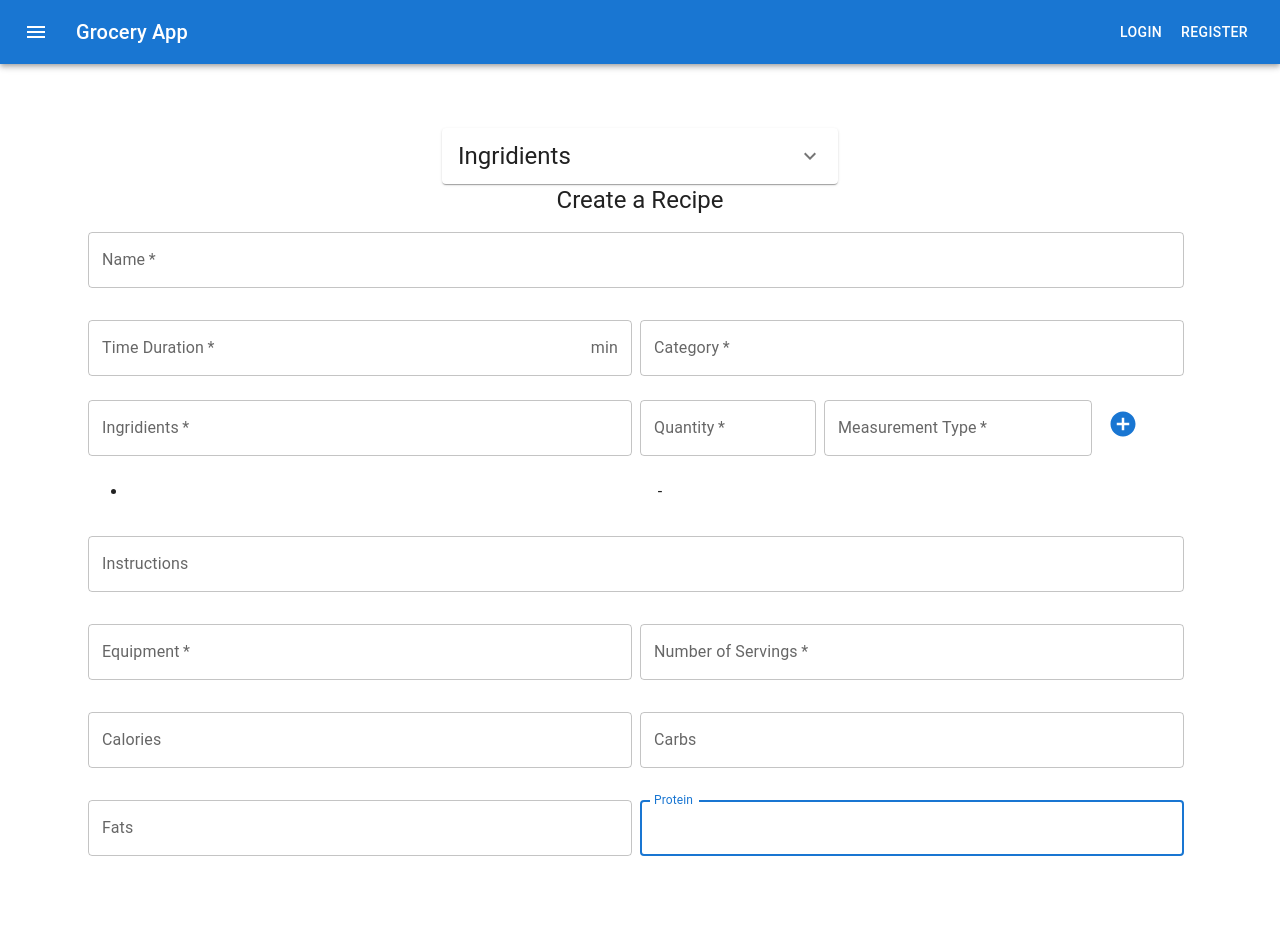
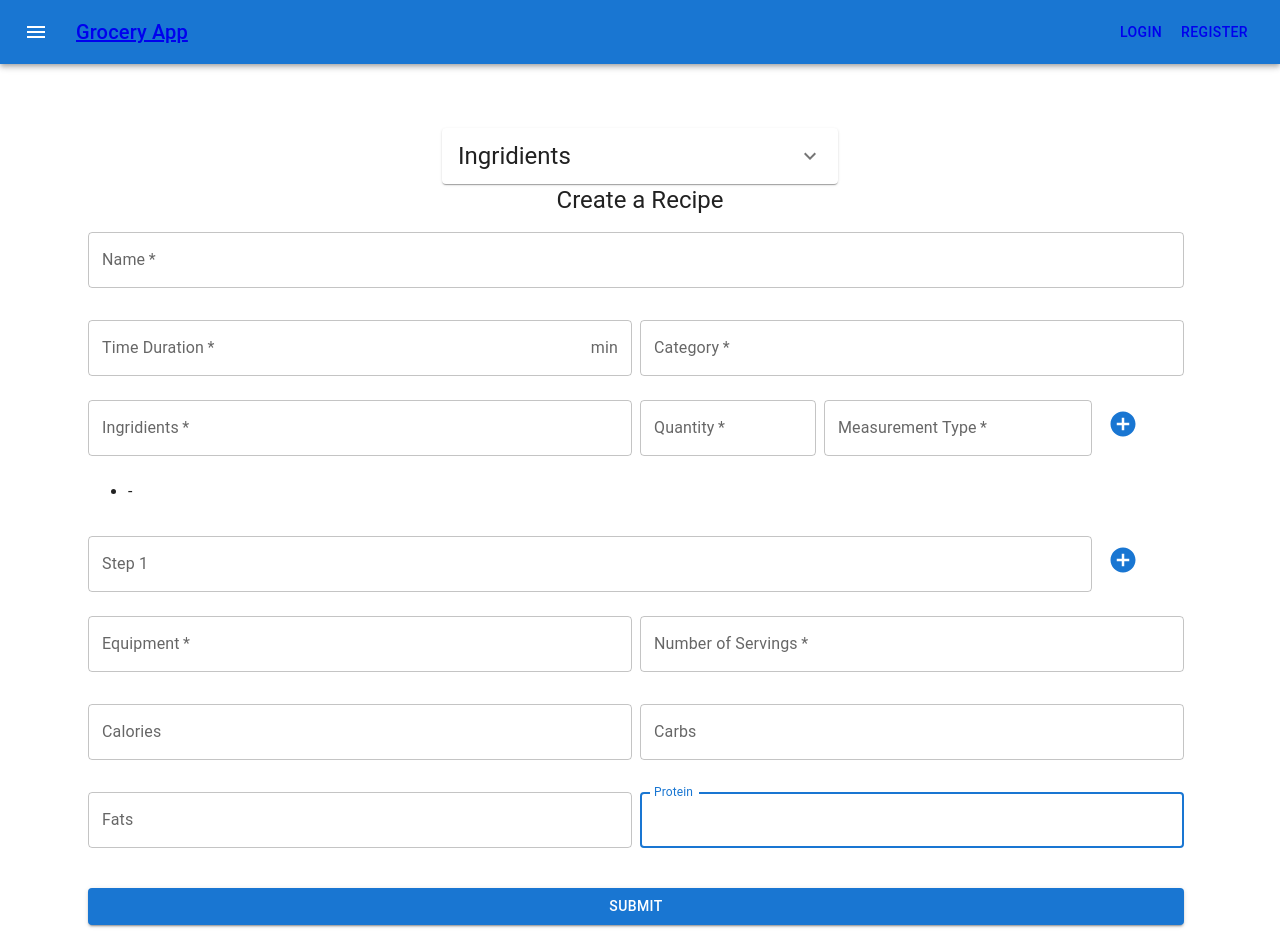
Before and after one commit to Motohoy122/grocery-app, a React (Create React App) app in the folder frontend/: page / in a window 1280 px wide. Before the commit the page ends 864 px from the top, so only its background shows below. Built offline with nearby package versions, Linux system fonts and the light colour scheme.

Commit message:
Added state management to login and register components

```diff
--- a/frontend/package.json
+++ b/frontend/package.json
@@ -15,6 +15,7 @@
     "react": "^18.2.0",
     "react-dom": "^18.2.0",
     "react-redux": "^8.0.2",
+    "react-router-dom": "^6.3.0",
     "react-scripts": "5.0.1",
     "web-vitals": "^2.1.4"
   },
--- a/frontend/src/App.js
+++ b/frontend/src/App.js
@@ -1,3 +1,4 @@
+import {BrowserRouter as Router, Routes, Route} from 'react-router-dom'
 import Navbar from './components/Navbar'
 import Login from './components/Login'
 import Register from './components/Register'
@@ -11,15 +12,22 @@ const theme = createTheme();
 
 const App = () => {
   return (
+    <>
+      <Router>
         <ThemeProvider theme={theme}>
           <CssBaseline />
           <Navbar />
           <Container>
-        {/* <Login /> */}
-        {/* <Register /> */}
-        <Dashboard />
+            <Routes>
+              <Route path='/' element={<Dashboard />} />
+              <Route path='/login' element={<Login />} />
+              <Route path='/register' element={<Register />} />
+
+            </Routes>
           </Container>
         </ThemeProvider>
+    </Router>
+    </>
 
   );
 }
--- a/frontend/src/components/Login.jsx
+++ b/frontend/src/components/Login.jsx
@@ -1,4 +1,4 @@
-import * as React from 'react';
+import {useState, useEffect} from 'react';
 import Avatar from '@mui/material/Avatar';
 import Button from '@mui/material/Button';
 import TextField from '@mui/material/TextField';
@@ -26,6 +26,21 @@ const Copyright = (props) => {
   }
 
   const Login = () => {
+    const [formData, setFormData] = useState({
+      email: '',
+      password: '',
+    })
+
+    const {email, password} = formData
+
+    const onChange = (e) => {
+      setFormData((prevState) => ({
+        ...prevState,
+        [e.target.name]: e.target.value
+      }))
+    }
+
+
     const handleSubmit = (event) => {
       event.preventDefault();
       const data = new FormData(event.currentTarget);
@@ -60,6 +75,8 @@ const Copyright = (props) => {
                 id="email"
                 label="Email Address"
                 name="email"
+                value={email}
+                onChange={onChange}
                 autoComplete="email"
                 autoFocus
               />
@@ -69,6 +86,8 @@ const Copyright = (props) => {
                 fullWidth
                 name="password"
                 label="Password"
+                value={password}
+                onChange={onChange}
                 type="password"
                 id="password"
                 autoComplete="current-password"
--- a/frontend/src/components/Navbar.jsx
+++ b/frontend/src/components/Navbar.jsx
@@ -1,4 +1,5 @@
 import * as React from 'react';
+import {Link} from 'react-router-dom'
 import AppBar from '@mui/material/AppBar';
 import Box from '@mui/material/Box';
 import Toolbar from '@mui/material/Toolbar';
@@ -22,10 +23,17 @@ const Navbar = () => {
             <MenuIcon />
           </IconButton>
           <Typography variant="h6" component="div" sx={{ flexGrow: 1 }}>
-            Grocery App
+            <Link to='/'>
+              Grocery App
+            </Link>
           </Typography>
-          <Button color="inherit">Login</Button>
-          <Button color="inherit">Register</Button>
+          <Link to='/login'>
+            <Button color="inherit">Login</Button>
+          </Link>
+          <Link to='/register'>
+            <Button color="inherit">Register</Button>
+          </Link>
+
         </Toolbar>
       </AppBar>
     </Box>
--- a/frontend/src/components/RecipeList.jsx
+++ b/frontend/src/components/RecipeList.jsx
@@ -59,7 +59,9 @@ const Item = styled(Paper)(({ theme }) => ({
 
 export const RecipeForm = () => {
     const [ingridientList, setIngridientList] = useState([{ingridient: '', quantity: '', measurement:''}])
+    const [instructionList, setInstructionList] = useState([''])
 
+    // Ingridient state management functions
     const handleIngridientAdd = () => {
         setIngridientList([...ingridientList, {ingridient: '', quantity: '', measurement:''}])
     }
@@ -75,6 +77,24 @@ export const RecipeForm = () => {
         const ingridients = [...ingridientList]
         ingridients[index][name] = value
         setIngridientList(ingridients)
+    }
+
+    // Instruction state management functions
+    const handleInstructionAdd = () => {
+        setInstructionList([...instructionList, ''])
+    }
+
+    const handleInstructionRemove = (index) => {
+        const instructions = [...instructionList]
+        instructions.splice(index, 1)
+        setInstructionList(instructions)
+    }
+
+    const handleInstructionChange = (e, index) => {
+        const { name, value } = e.target
+        const instructions = [...instructionList]
+        instructions[index] = value
+        setInstructionList(instructions)
     }
 
     return (
@@ -200,7 +220,9 @@ export const RecipeForm = () => {
                 ))
                 }
                 <Grid container>
-                    <Grid item xs={12}>
+                    <Grid item xs={12}
+                        sx={{textAlign: 'left'}}
+                    >
                         <ul>
                             {ingridientList.map(ingridient => (
                                 <li>
@@ -212,18 +234,65 @@ export const RecipeForm = () => {
 
                     </Grid>
                 </Grid>
+
+                {
+                    instructionList.map((instruction, index) =>(
                         <Grid container spacing={1}
                             sx={{width: '100%',}}
                         >
-                <Grid item xs={12}>
+                            {/* <Grid item xs={1}
+                                sx={{
+                                    display: 'flex',
+                                    alignItems: 'center',
+                                    justifyContent: 'center'
+                                }}
+                            >
+                                <Typography>
+                                    {index + 1})
+                                </Typography>
+                            </Grid> */}
+                            <Grid item xs={11}>
                                 <TextField
                                     margin="normal"
                                     fullWidth
-                        label="Instructions"
+                                    label={`Step ${index+1}`}
                                     name="steps"
+                                    onChange={e => handleInstructionChange(e, index)}
+                                    value={instruction}
                                     autoFocus
                                 />
                             </Grid>
+                            { index === instructionList.length-1 ?
+                                <Grid item xs={1}
+                                    sx={{
+                                        display: 'flex',
+                                        alignItems: 'center',
+                                        textAlign: 'left'
+                                    }}
+                                >
+                                    <IconButton onClick={handleInstructionAdd} >
+                                        <AddCircleIcon color='primary' sx={{fontSize: 30}}/>
+                                    </IconButton>
+                                </Grid>
+                                :
+                                <Grid item xs={1}
+                                    sx={{
+                                        display: 'flex',
+                                        alignItems: 'center',
+                                        textAlign: 'left'
+                                    }}
+                                >
+                                    <IconButton onClick={() => handleInstructionRemove(index)} >
+                                        <RemoveCircleIcon color='primary' sx={{fontSize: 30}}/>
+                                    </IconButton>
+                                </Grid>
+                                }
+                        </Grid>
+                    ))
+                }
+                <Grid container spacing={1}
+                    sx={{width: '100%',}}
+                >
                 <Grid item xs={6}>
                     <TextField
                         margin="normal"
@@ -279,6 +348,16 @@ export const RecipeForm = () => {
                         name="Protein"
                         autoFocus
                     />
+                </Grid>
+                <Grid item xs={12}>
+                    <Button
+                        type="submit"
+                        fullWidth
+                        variant="contained"
+                        sx={{ mt: 3, mb: 2 }}
+                    >
+                    Submit
+                    </Button>
                 </Grid>
             </Grid>
         </Box>
--- a/frontend/src/components/Register.jsx
+++ b/frontend/src/components/Register.jsx
@@ -1,4 +1,4 @@
-import * as React from 'react';
+import {useState, useEffect} from 'react';
 import Avatar from '@mui/material/Avatar';
 import Button from '@mui/material/Button';
 import TextField from '@mui/material/TextField';
@@ -25,6 +25,22 @@ const Copyright = (props) => {
 }
 
   const Register = () => {
+    const [formData, setFormData] = useState({
+      name: '',
+      email: '',
+      password: '',
+      password2: ''
+    })
+
+    const {name, email, password, password2} = formData
+
+    const onChange = (e) => {
+      setFormData((prevState) => ({
+        ...prevState,
+        [e.target.name]: e.target.value
+      }))
+    }
+
     const handleSubmit = (event) => {
       event.preventDefault();
       const data = new FormData(event.currentTarget);
@@ -59,6 +75,8 @@ const Copyright = (props) => {
                 id="name"
                 label="Name"
                 name="name"
+                value={name}
+                onChange={onChange}
                 autoComplete="name"
                 autoFocus
               />
@@ -69,6 +87,8 @@ const Copyright = (props) => {
                 id="email"
                 label="Email Address"
                 name="email"
+                value={email}
+                onChange={onChange}
                 autoComplete="email"
                 autoFocus
               />
@@ -79,6 +99,8 @@ const Copyright = (props) => {
                 name="password"
                 label="Password"
                 type="password"
+                value={password}
+                onChange={onChange}
                 id="password"
                 autoComplete="current-password"
               />
@@ -86,10 +108,12 @@ const Copyright = (props) => {
                 margin="normal"
                 required
                 fullWidth
-                name="verify"
+                name="password2"
                 label="Confirm Password"
                 type="password"
-                id="verify"
+                value={password2}
+                onChange={onChange}
+                id="password2"
                 autoComplete="current-password"
               />
               <FormControlLabel
```
Also changed, not shown: 1 other file (tests, documents, lock files or other folders). Lines whose indentation alone changed are shown as unchanged.
